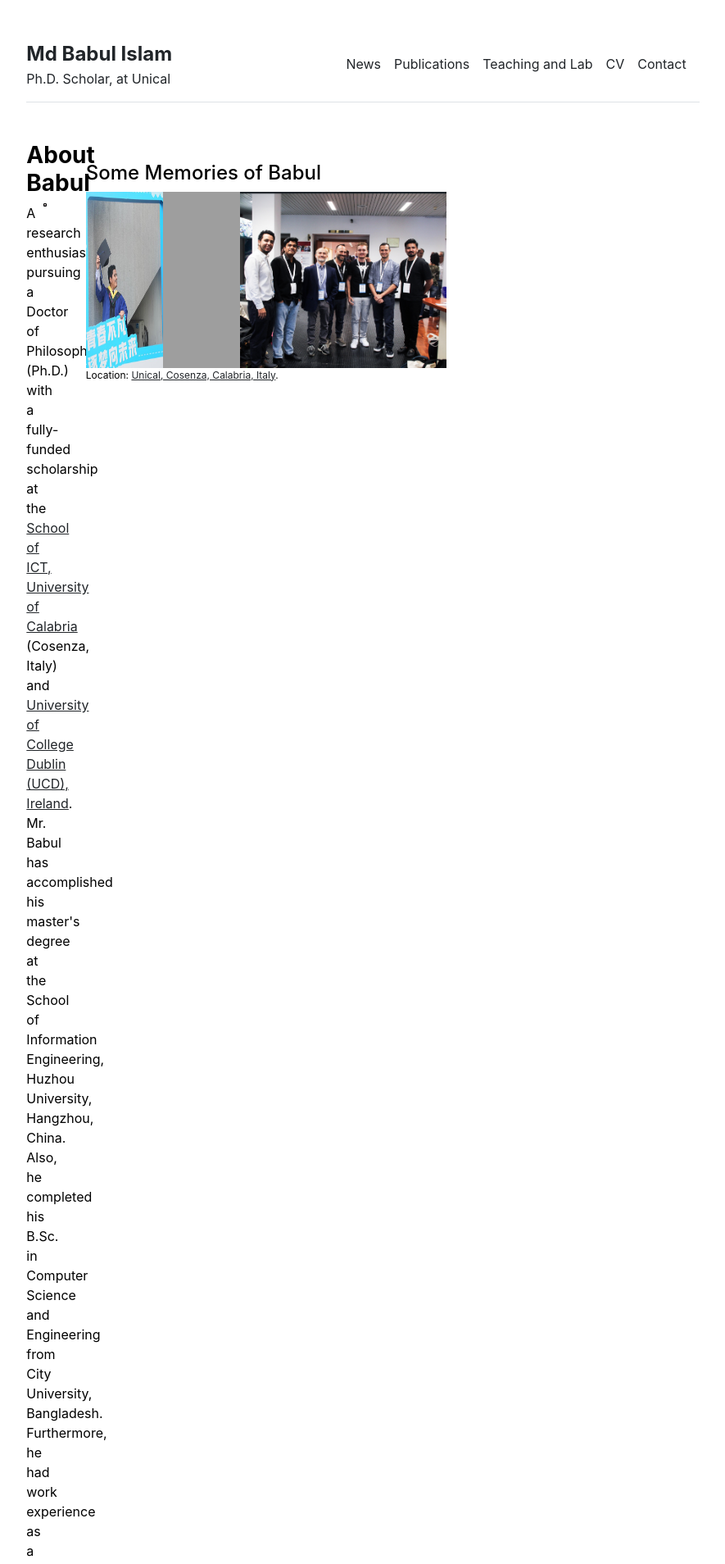
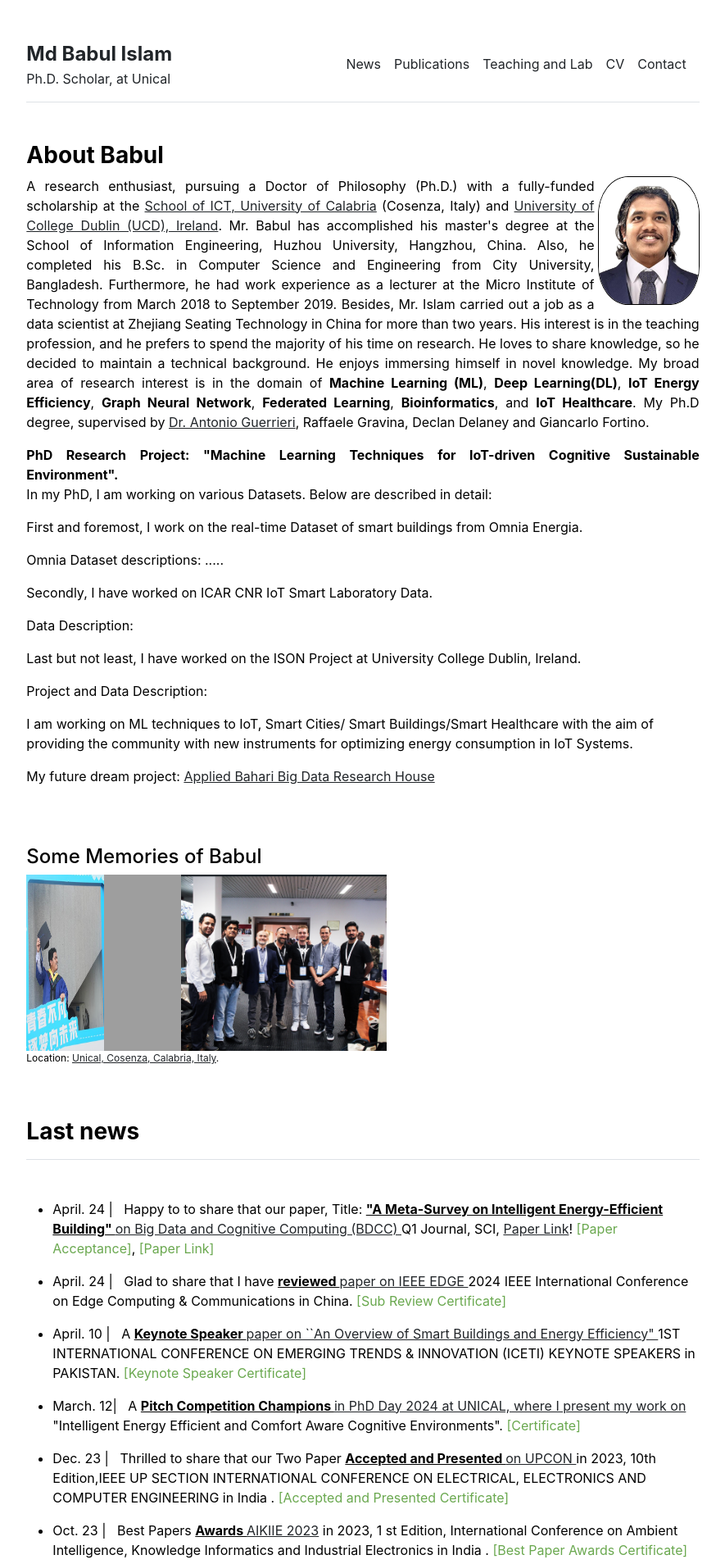
Before and after one commit to babulcseian/babulcseian.github.io, a Jekyll site: the page built from index.md, in a window 1280 px wide. Shown: the top 1908 px of the page at 82% size, without its empty margins (197-1082 px from the left). Built offline with Jekyll 4.4.1, drawn with Linux system fonts in a browser that asks for light colours; a style sheet for code colours, icons or effects is not loaded.

Commit message:
Update home.html

```diff
--- a/_layouts/home.html
+++ b/_layouts/home.html
@@ -3,7 +3,7 @@ layout: default
 ---
 
 <div class="row g-5 mb-5">
-  <div class="col-md-1">
+  <div class="col-md-15">
     <h3 class="fw-bold">About Babul</h3>
 
 <img src="{{ site.github.url }}/assets/img/Md Babul Islam - 2 .jpeg" alt="Home" width="15%"  title="MSc Graduation" style="float:right; margin-left:5px; margin-bottom:1px; border: solid black 1px; padding=2px; border-radius: 30%">
```
